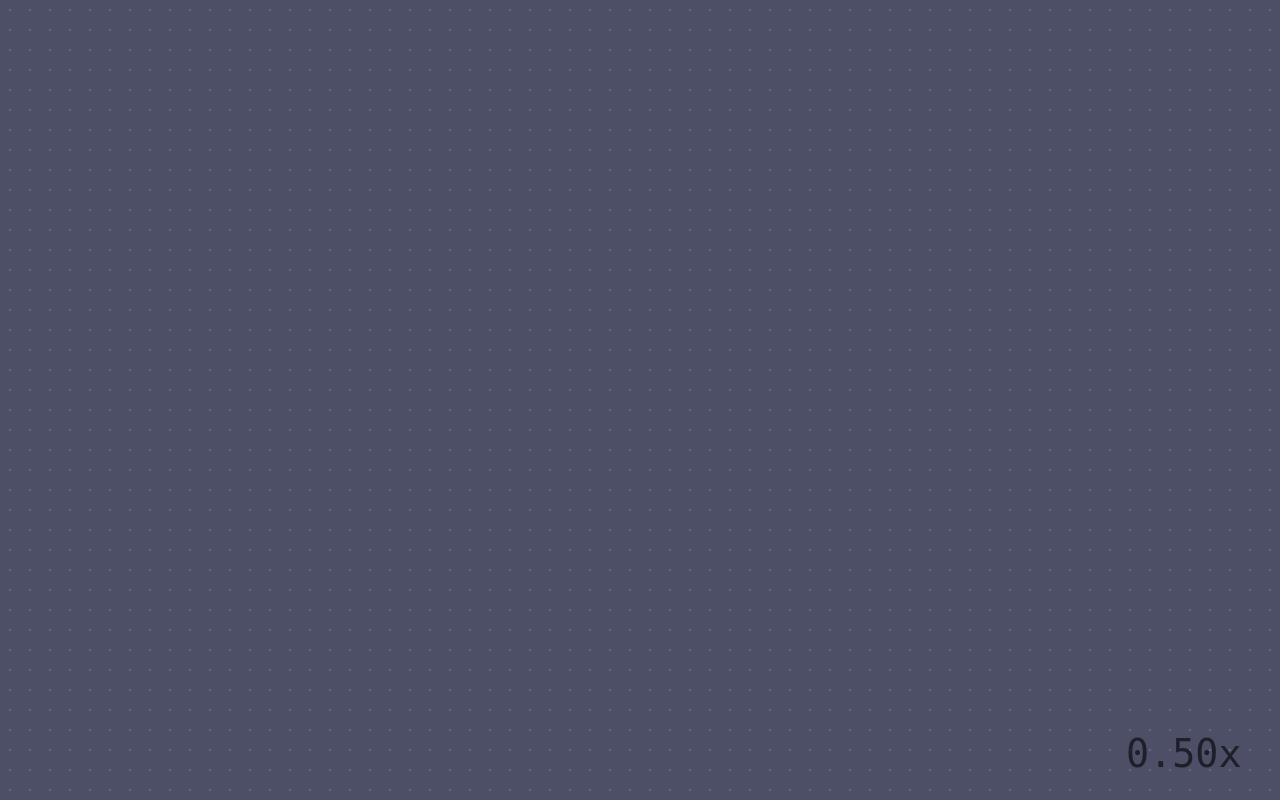
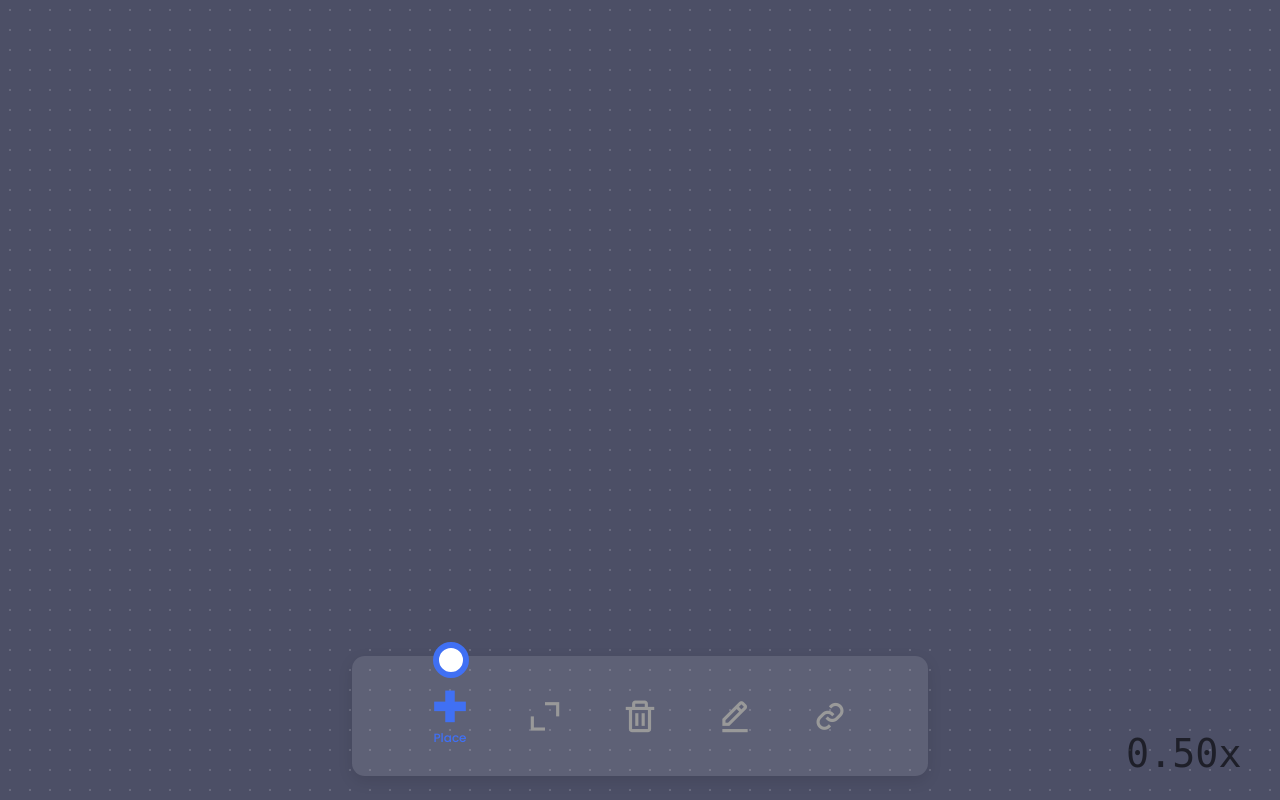
Before and after one commit to Kubenek/SkillTR, a PHP site: page /creator in a window 1280 px wide. Run offline with PHP 8.4, Linux system fonts and the light colour scheme.

Commit message:
add tools styling and icons

```diff
--- a/app/Views/Components/creator-tools.php
+++ b/app/Views/Components/creator-tools.php
@@ -1,17 +1,35 @@
 <nav class="nav">
-    <i class="uil uil-bars navOpenBtn"></i>
-    <a href="#" class="logo">CodingLab</a>
-    <ul class="nav-links">
-        <i class="uil uil-times navCloseBtn"></i>
-        <li><a href="#">Home</a></li>
-        <li><a href="#">Services</a></li>
-        <li><a href="#">Products</a></li>
-        <li><a href="#">About Us</a></li>
-        <li><a href="#">Contact Us</a></li>
+    <ul class="nav-content">
+        <li class="nav-list">
+            <a href="#" class="link-item active">
+                <i class='bx bx-plus-medical link-icon'></i>
+                <span class="link-text">Place</span>
+            </a>
+        </li>
+        <li class="nav-list">
+            <a href="#" class="link-item">
+                <i class='bx bx-expand-alt link-icon'></i>
+                <span class="link-text">Move</span>
+            </a>
+        </li>
+        <li class="nav-list">
+            <a href="#" class="link-item">
+                <i class='bx bx-trash link-icon'></i>
+                <span class="link-text">Delete</span>
+            </a>
+        </li>
+        <li class="nav-list">
+            <a href="#" class="link-item">
+                <i class='bx bx-edit-alt link-icon'></i>
+                <span class="link-text">Edit</span>
+            </a>
+        </li>
+        <li class="nav-list">
+            <a href="#" class="link-item">
+                <i class='bx bx-link link-icon'></i>
+                <span class="link-text">Connect</span>
+            </a>
+        </li>
+        <span class="indicator"></span>
     </ul>
-    <i class="uil uil-search search-icon" id="searchIcon"></i>
-    <div class="search-box">
-        <i class="uil uil-search search-icon"></i>
-        <input type="text" placeholder="Search here..." />
-    </div>
 </nav>
--- a/app/Views/creator.php
+++ b/app/Views/creator.php
@@ -8,24 +8,20 @@
     <link rel="stylesheet" href="/styles/node.css">
     <link rel="stylesheet" href="/styles/zoom.css">
     <link rel="stylesheet" href="/styles/tools.css" />
-    <link rel="stylesheet" href="https://unicons.iconscout.com/release/v4.0.0/css/line.css" />
+    <link href='https://unpkg.com/boxicons@2.1.2/css/boxicons.min.css' rel='stylesheet'>
 
-    <!--<script src="/js/creator/tools.js" defer></script>-->
+    <script src="/js/creator/tools.js" defer></script>
     <script src="/js/creator/creator.js" defer></script>
     <script src="/js/creator/drag.js"></script>
     <script src="/js/zoom.js" defer></script>
 </head>
 <body>
 
-    <?php
-
-        require_once __DIR__."/Components/creator-tools.php";
-
-    ?>
-
     <main class="site-container">
 
         <section class="creator-area">
+
+            <?php require_once __DIR__."/Components/creator-tools.php"; ?>
 
             <div class="canvas-content">
 
--- a/public/js/creator/creator.js
+++ b/public/js/creator/creator.js
@@ -1,4 +1,5 @@
 let nodeClicked = false;
+let disableNodePlace = false;
 let nodes = [];
 const NODE_RADIUS = 15;
 const COLLISION_MARGIN = 0;
@@ -11,6 +12,15 @@ const CLICK_MOVE_THRESHOLD = 5
 document.addEventListener("DOMContentLoaded", () => {
     const creatorArea = document.querySelector(".creator-area");
     const canvas = document.querySelector(".canvas-content");
+    const tools = document.querySelector(".nav")
+
+    tools.addEventListener("mouseover", () => {
+        disableNodePlace = true;
+    })
+
+    tools.addEventListener("mouseout", () => {
+        disableNodePlace = false;
+    })
 
     creatorArea.addEventListener("mousedown", (e) => {
         const { x, y } = getClickPosition(creatorArea, e);
@@ -43,6 +53,9 @@ function getClickPosition(area, event) {
 }
 
 function addNodeAtLocation(canvas, x, y) {
+
+    if(disableNodePlace) return
+
     const size = 15;
     const node = document.createElement("div");
     node.classList.add("node");
--- a/public/styles/creator.css
+++ b/public/styles/creator.css
@@ -1,13 +1,17 @@
 @import url("./variables.css");
 
 body {
-    margin: 0; padding: 0; border: 0;
+    margin: 0;
+    padding: 0;
+    border: 0;
 }
 
 .site-container {
     width: 100vw;
     height: 100vh;
-    border: 0; margin: 0; padding: 0;
+    border: 0;
+    margin: 0;
+    padding: 0;
     display: flex;
     justify-content: center;
     align-items: center;
@@ -16,9 +20,13 @@ body {
 .creator-area {
     width: 100%;
     height: 100%;
+    display: flex;
+    justify-content: center;
+    align-items: flex-end;
+
     background-color: #4c4f66;
 
-  background-image: radial-gradient(rgba(255,255,255,0.15) 1px, transparent 1px);
+    background-image: radial-gradient(rgba(255, 255, 255, 0.15) 1px, transparent 1px);
     background-size: 20px 20px;
     background-repeat: repeat;
     position: relative;
--- a/public/styles/tools.css
+++ b/public/styles/tools.css
@@ -1,180 +1,88 @@
 /* Google Fonts - Poppins */
-@import url("https://fonts.googleapis.com/css2?family=Poppins:wght@300;400;500;600&display=swap");
-
-* {
+@import url('https://fonts.googleapis.com/css2?family=Poppins:wght@300;400;500;600&display=swap');
+*{
     margin: 0;
     padding: 0;
     box-sizing: border-box;
-    font-family: "Poppins", sans-serif;
+    font-family: 'Poppins', sans-serif;
+}
+body{
+    height: 100vh;
+    display: flex;
+    align-items: center;
+    justify-content: center;
+    background: transparent;
 }
 
-body {
-    background: #f0faff;
+nav{
+    border-radius: 1vw;
+    background: rgba(255, 255, 255, 0.1);
+    padding: 0 25px;
+    box-shadow: 0 5px 15px rgba(0, 0, 0, 0.1);
+    z-index: 200;
+    width: 45%;
+    height: 15%;
+    display: flex;
+    justify-content: center;
+    margin-bottom: 3vh;
 }
-
-.nav {
-    position: fixed;
-    top: 0;
-    left: 0;
-    width: 100%;
-    padding: 15px 200px;
-    background: #4a98f7;
-    box-shadow: 0 4px 10px rgba(0, 0, 0, 0.1);
+.nav-content{
+    display: flex;
+    height: 120px;
+    align-items: center;
+    list-style: none;
+    position: relative;
 }
-
-.nav,
-.nav .nav-links {
+.link-item{
     display: flex;
+    justify-content: center;
     align-items: center;
+    flex-direction: column;
+    height: 120px;
+    width: 95px;
+    text-decoration: none;
+    transition: all 0.5s cubic-bezier(0.68, -0.55, 0.265, 1.55);
 }
-
-.nav {
-    justify-content: space-between;
+.link-item.active{
+    transform: translateY(-10px);
 }
-
-a {
-    color: #fff;
-    text-decoration: none;
+.link-icon{
+    font-size: 38px;
+    color: #999;
+    transition: all 0.5s cubic-bezier(0.68, -0.55, 0.265, 1.55);
 }
-
-.nav .logo {
-    font-size: 22px;
+.link-item.active .link-icon{
+    color: #4070F4;
+}
+.link-text{
+    position: absolute;
+    font-size: 12px;
     font-weight: 500;
+    color: #4070F4;
+    opacity: 0;
+    transform: translateY(32px);
+    transition: all 0.5s cubic-bezier(0.68, -0.55, 0.265, 1.55);
 }
-
-.nav .nav-links {
-    column-gap: 20px;
-    list-style: none;
+.link-item.active .link-text{
+    opacity: 1;
 }
-
-.nav .nav-links a {
-    transition: all 0.2s linear;
+.indicator{
+    position: absolute;
+    top: -14px;
+    left: 48px;
+    height: 36px;
+    width: 36px;
+    background-color: white;
+    border: 6px solid #4070F4;
+    border-radius: 50%;
+    transform: translateX(-50%);
+    transition: all 0.5s cubic-bezier(0.68, -0.55, 0.265, 1.55);
 }
-
-.nav.openSearch .nav-links a {
-    opacity: 0;
-    pointer-events: none;
+.indicator::before,
+.indicator::after{
+    content: '';
+    position: absolute;
+    bottom: -8px;
+    height: 24px;
+    width: 19px;
 }
-
-.nav .search-icon {
-    color: #fff;
-    font-size: 20px;
-    cursor: pointer;
-}
-
-.nav .search-box {
-    position: absolute;
-    right: 250px;
-    height: 45px;
-    max-width: 555px;
-    width: 100%;
-    opacity: 0;
-    pointer-events: none;
-    transition: all 0.2s linear;
-}
-
-.nav.openSearch .search-box {
-    opacity: 1;
-    pointer-events: auto;
-}
-
-.search-box .search-icon {
-    position: absolute;
-    left: 15px;
-    top: 50%;
-    left: 15px;
-    color: #4a98f7;
-    transform: translateY(-50%);
-}
-
-.search-box input {
-    height: 100%;
-    width: 100%;
-    border: none;
-    outline: none;
-    border-radius: 6px;
-    background-color: #fff;
-    padding: 0 15px 0 45px;
-}
-
-.nav .navOpenBtn,
-.nav .navCloseBtn {
-    display: none;
-}
-
-/* responsive */
-@media screen and (max-width: 1160px) {
-    .nav {
-        padding: 15px 100px;
-    }
-
-    .nav .search-box {
-        right: 150px;
-    }
-}
-
-@media screen and (max-width: 950px) {
-    .nav {
-        padding: 15px 50px;
-    }
-
-    .nav .search-box {
-        right: 100px;
-        max-width: 400px;
-    }
-}
-
-@media screen and (max-width: 768px) {
-
-    .nav .navOpenBtn,
-    .nav .navCloseBtn {
-        display: block;
-    }
-
-    .nav {
-        padding: 15px 20px;
-    }
-
-    .nav .nav-links {
-        position: fixed;
-        top: 0;
-        left: -100%;
-        height: 100%;
-        max-width: 280px;
-        width: 100%;
-        padding-top: 100px;
-        row-gap: 30px;
-        flex-direction: column;
-        background-color: #11101d;
-        box-shadow: 0 2px 10px rgba(0, 0, 0, 0.1);
-        transition: all 0.4s ease;
-        z-index: 100;
-    }
-
-    .nav.openNav .nav-links {
-        left: 0;
-    }
-
-    .nav .navOpenBtn {
-        color: #fff;
-        font-size: 20px;
-        cursor: pointer;
-    }
-
-    .nav .navCloseBtn {
-        position: absolute;
-        top: 20px;
-        right: 20px;
-        color: #fff;
-        font-size: 20px;
-        cursor: pointer;
-    }
-
-    .nav .search-box {
-        top: calc(100% + 10px);
-        max-width: calc(100% - 20px);
-        right: 50%;
-        transform: translateX(50%);
-        box-shadow: 0 2px 10px rgba(0, 0, 0, 0.1);
-    }
-}
```
Also changed, not shown: public/js/creator/tools.js (+9 -20 lines). Lines whose indentation alone changed are shown as unchanged.
